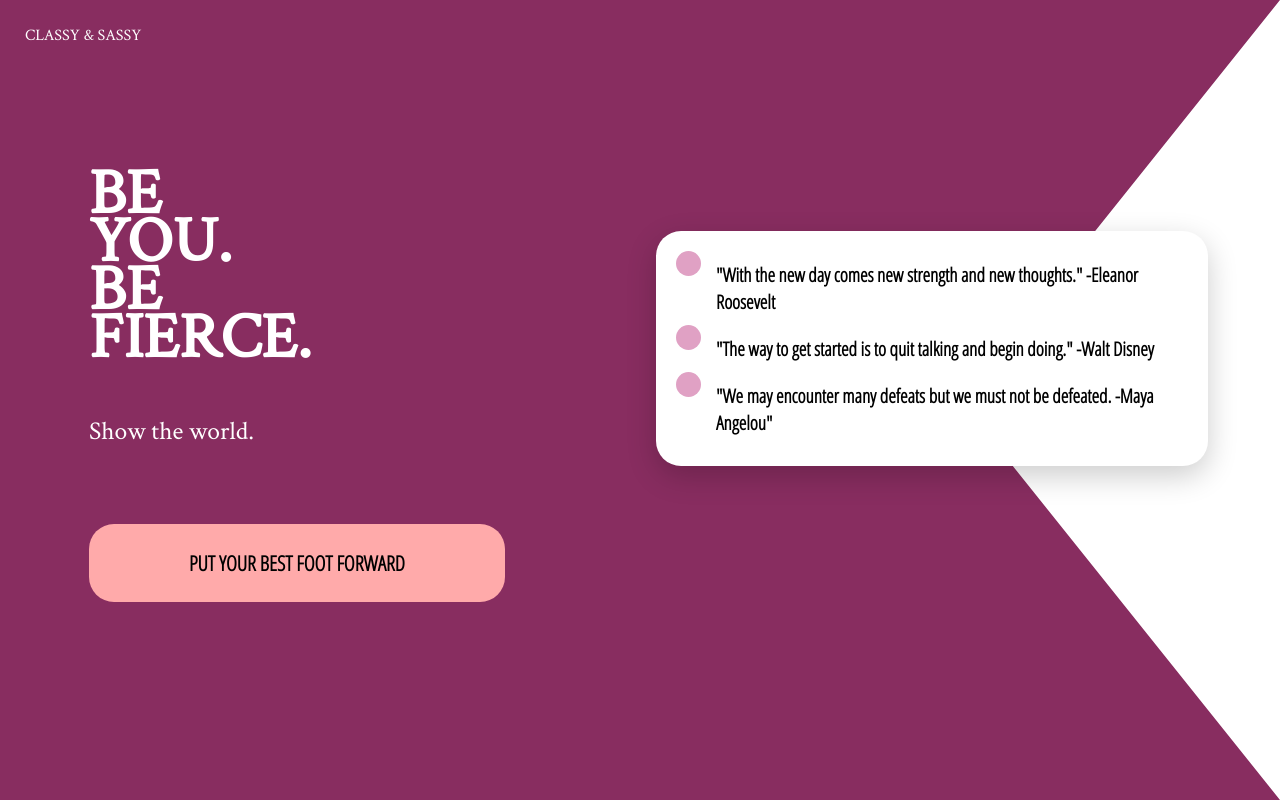
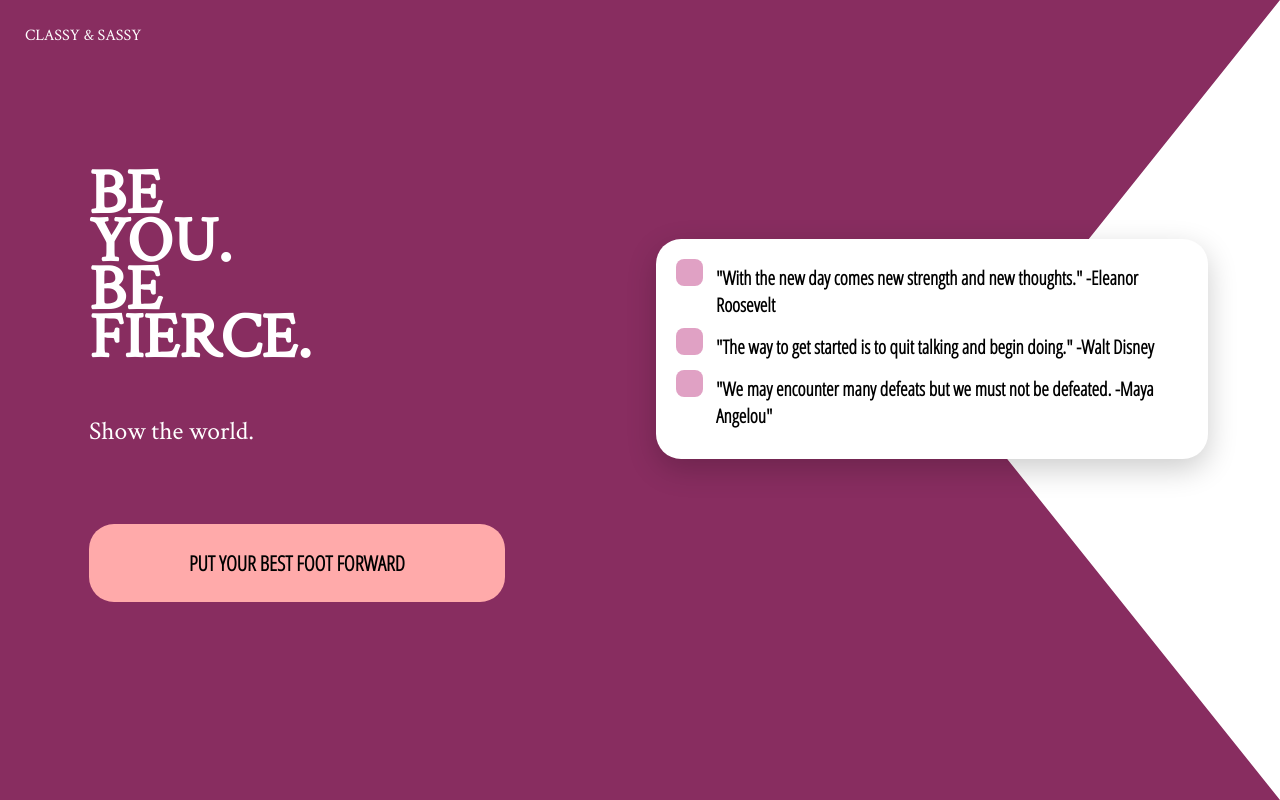
Before and after one commit to k-thomas2/Classy-Sassy, a plain HTML site: page index.html in a window 1280 px wide. Drawn offline with Linux system fonts and the light colour scheme.

Commit message:
updated span sizing as well as margins

```diff
--- a/css/main.scss
+++ b/css/main.scss
@@ -85,16 +85,16 @@ main{
 
                 span{
                     position: absolute;
-                    width: 25px;
-                    height: 25px;
+                    width: 27px;
+                    height: 27px;
                     background-color: color(primary-light);
-                    border-radius: 50%;
+                    border-radius: 30%;
                     margin-right: 10px;
                 }
                 strong{
                     display: inline-block;
                     margin-left: max(40px);
-                    margin-top: 10px;
+                    margin-top: 5px;
                     font-family: 'Open Sans Condensed', sans-serif;
                     font-size: 1.2em;
                 }
```
Also changed, not shown: css/main.css, 1 other file.
